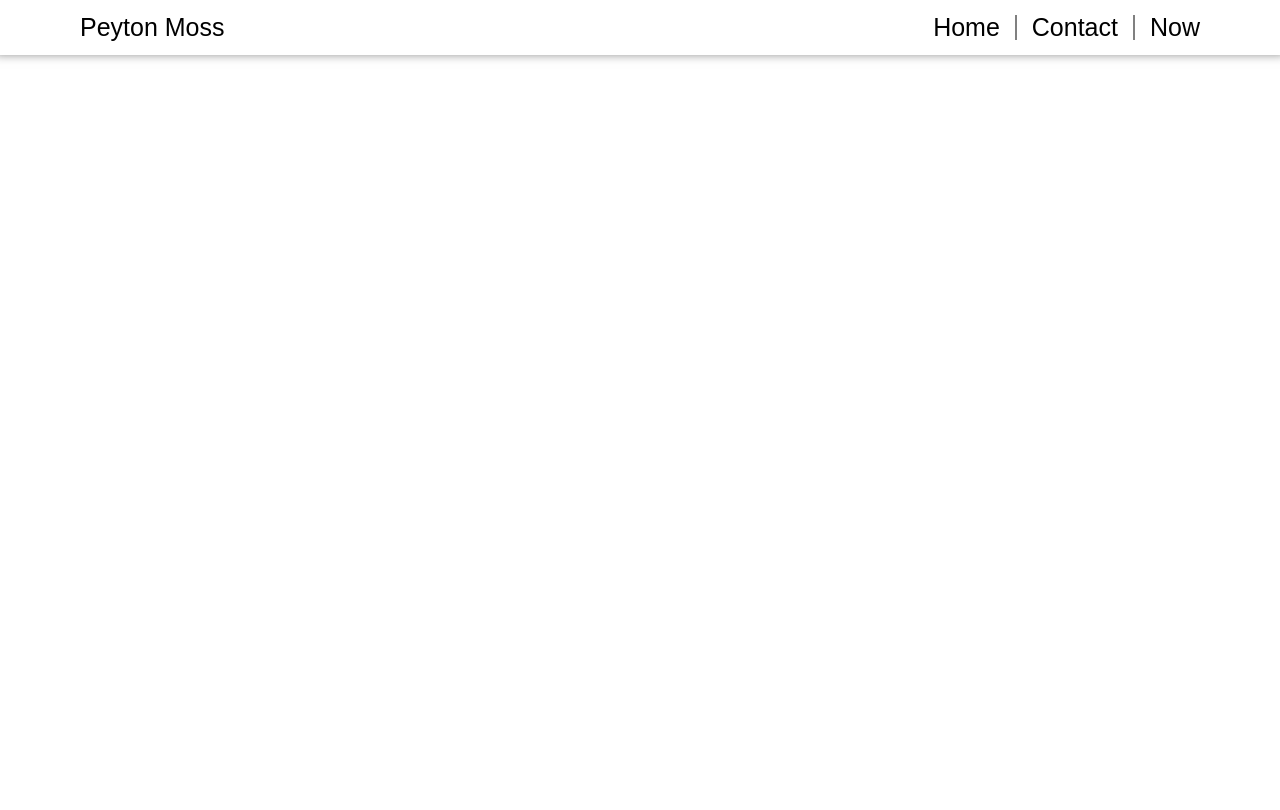
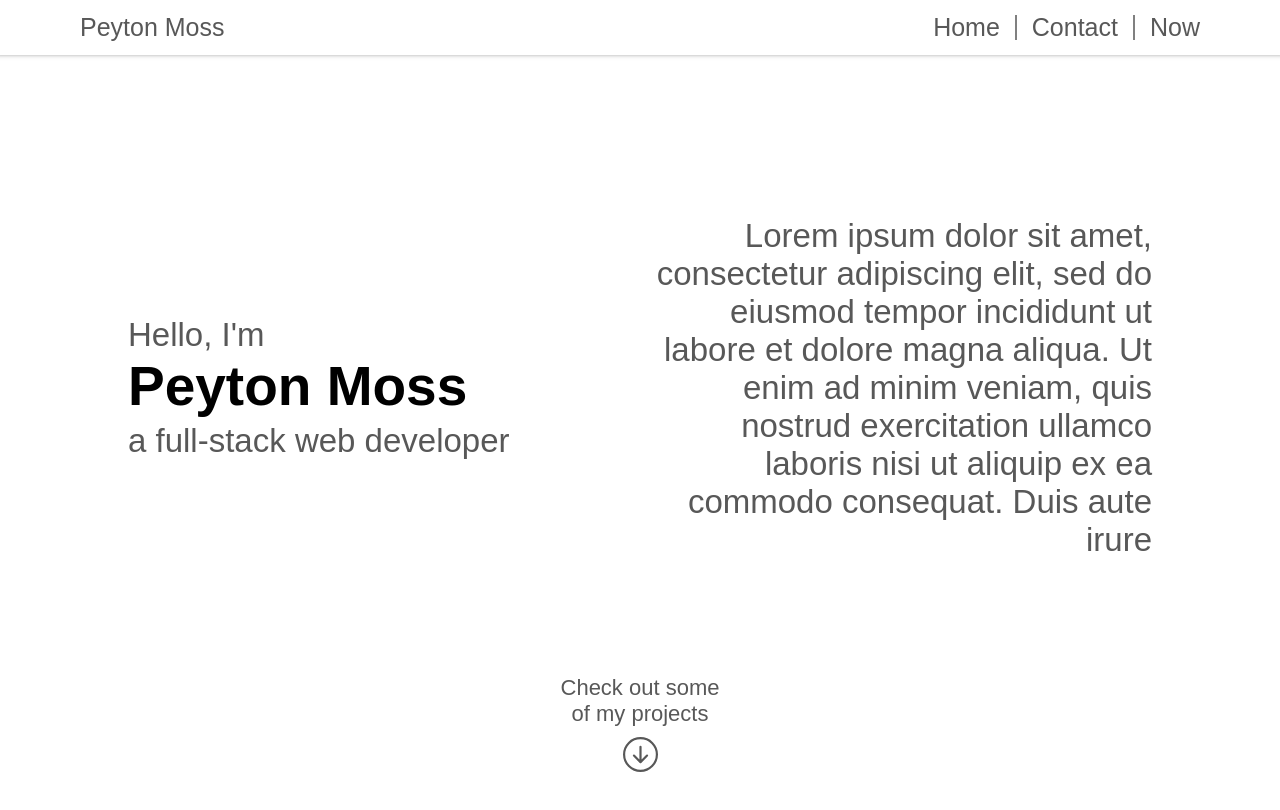
Before and after one commit to pmosscs/portfolio, a React (Create React App) app: page / in a window 1280 px wide. Shown: the top 810 px of the page. Built offline with nearby package versions, Linux system fonts and the light colour scheme.

Commit message:
header sticky, hero section added

```diff
--- a/package.json
+++ b/package.json
@@ -3,6 +3,7 @@
   "version": "0.1.0",
   "private": true,
   "dependencies": {
+    "@react-icons/all-files": "^4.1.0",
     "@testing-library/jest-dom": "^5.16.5",
     "@testing-library/react": "^13.4.0",
     "@testing-library/user-event": "^13.5.0",
--- a/src/App.css
+++ b/src/App.css
@@ -1,3 +1,8 @@
+* {
+    margin: 0;
+    padding: 0;
+}
+
 body {
     font-family: Arial, Helvetica, sans-serif;
 }
--- /dev/null
+++ b/src/components/Arrow.jsx
@@ -0,0 +1,15 @@
+import React from "react";
+import { BsArrowDownCircle } from "react-icons/bs";
+
+function Arrow() {
+  return (
+    <div className="arrow">
+      <p>
+        Check out some<br></br>of my projects
+      </p>
+      <BsArrowDownCircle size="35px" color="#585858" />
+    </div>
+  );
+}
+
+export default Arrow;
--- a/src/components/Header.css
+++ b/src/components/Header.css
@@ -1,8 +1,3 @@
-* {
-    margin: 0;
-    padding: 0;
-}
-
 .header {
     display: flex;
     flex-direction: row;
@@ -10,8 +5,10 @@
     padding: 0 80px;
     height: 55px;
     align-items: center;
+    /* make a 'scrolling' class making the shadow bigger when scrolling */
     box-shadow: 0 -6px 10px 5px rgba(0,0,0,0.5);
-
+    box-shadow: 0 -6px 5px 5px rgba(0,0,0,0.5);
+    position: sticky; top: 0;
 }
 
 .header * {
--- /dev/null
+++ b/src/components/Hero.css
@@ -0,0 +1,54 @@
+.hero-page {
+    height: calc(100vh - 55px);
+    width: 100vw;
+    display: flex;
+    flex-direction: column;
+    align-items: center;
+    justify-content: center;
+
+}
+
+.hero-container {
+    display: flex;
+    flex-direction: row;
+    height: fit-content;
+    width: 80%;
+    align-items: center;
+    position: relative;
+    top: -40px;
+}
+
+.hero-info {
+    width: 50%;
+    text-align: right;
+    height: fit-content;
+}
+
+.hero-title {
+    width: 50%;
+    height: fit-content;
+}
+
+p {
+    color: #585858;
+    font-size: 33px;
+}
+
+h2 {
+    font-size: 55px;
+    margin-bottom: 4px;
+}
+
+.arrow {
+    text-align: center;
+    position: relative;
+    top: -125px
+}
+
+.arrow * {
+    font-size: 22px;
+}
+
+.arrow p {
+    margin-bottom: 10px;
+}
--- /dev/null
+++ b/src/components/Hero.jsx
@@ -0,0 +1,26 @@
+import React from "react";
+import "./Hero.css";
+
+function Hero() {
+  return (
+    <div className="hero-page">
+      <div className="hero-container">
+        <div className="hero-title">
+          <p>Hello, I'm</p>
+          <h2>Peyton Moss</h2>
+          <p>a full-stack web developer</p>
+        </div>
+        <div className="hero-info">
+          <p>
+            Lorem ipsum dolor sit amet, consectetur adipiscing elit, sed do
+            eiusmod tempor incididunt ut labore et dolore magna aliqua. Ut enim
+            ad minim veniam, quis nostrud exercitation ullamco laboris nisi ut
+            aliquip ex ea commodo consequat. Duis aute irure
+          </p>
+        </div>
+      </div>
+    </div>
+  );
+}
+
+export default Hero;
--- a/src/screens/HomeScreen.jsx
+++ b/src/screens/HomeScreen.jsx
@@ -1,7 +1,14 @@
 import React from "react";
+import Hero from "../components/Hero";
+import Arrow from "../components/Arrow";
 
 function HomeScreen() {
-  return <div></div>;
+  return (
+    <div>
+      <Hero />
+      <Arrow />
+    </div>
+  );
 }
 
 export default HomeScreen;
```
Also changed, not shown: 1 other file (tests, documents, lock files or other folders).
